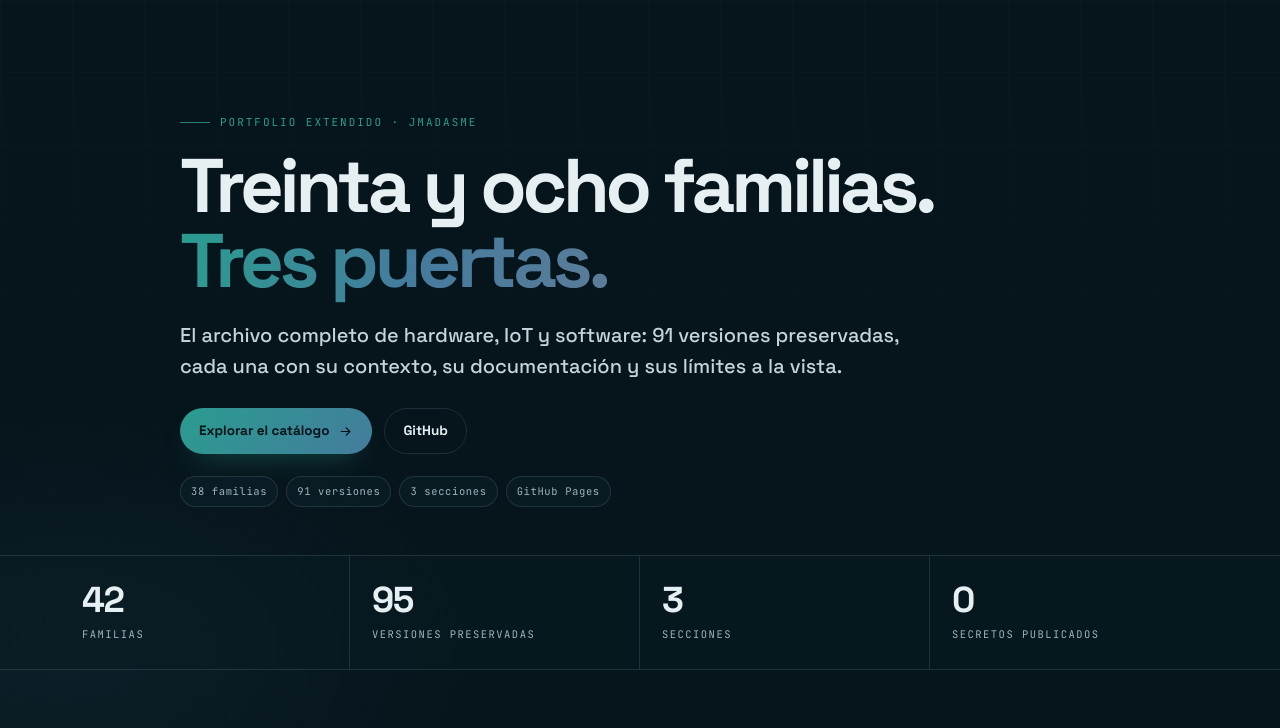
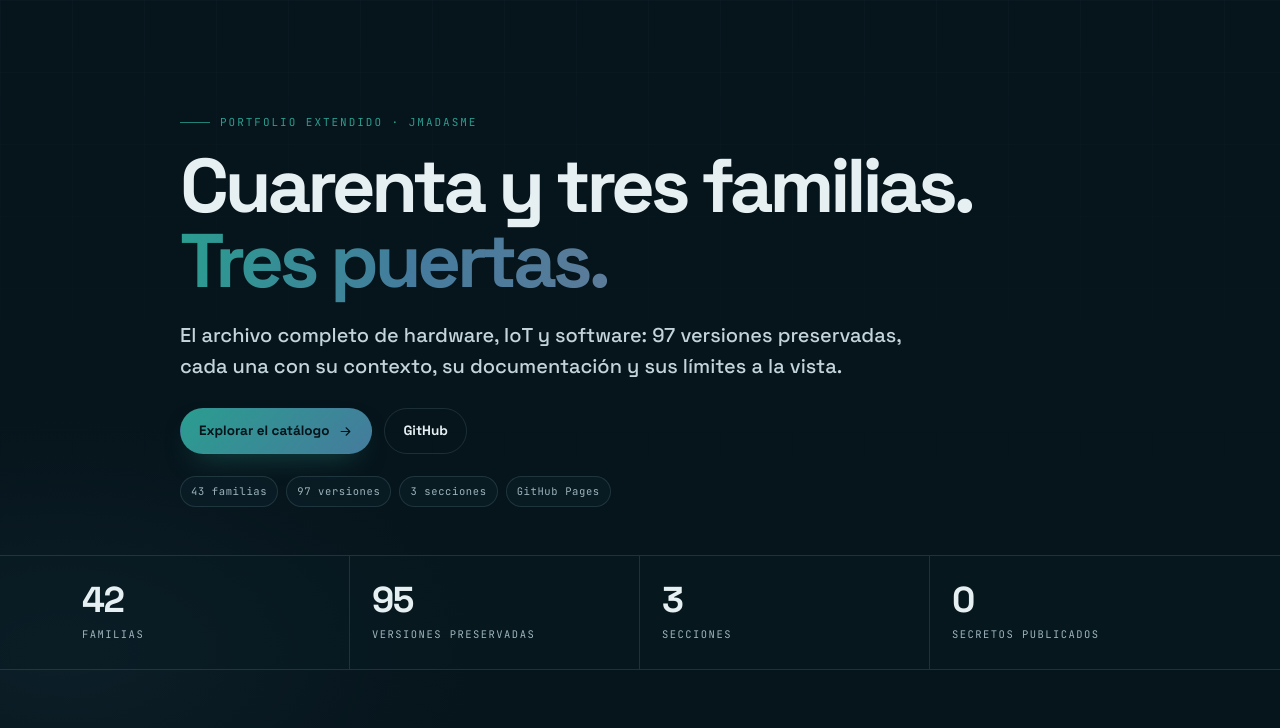
Before and after one commit to jmadasme/jmadasme.github.io, a plain HTML site: page index.html in a window 1280 px wide. Shown: the part 72-800 px from the top of the page. Drawn offline with Linux system fonts and the light colour scheme.

Commit message:
feat(portada): 43 familias, 97 versiones

```diff
--- a/index.html
+++ b/index.html
@@ -3,10 +3,10 @@
 <head>
 <meta charset="utf-8">
 <meta name="viewport" content="width=device-width,initial-scale=1">
-<title>jmadasme · 38 familias, tres secciones</title>
-<meta name="description" content="Portfolio de jmadasme: 38 familias de Arduino UNO Q, IoT &amp; Hardware y Software &amp; IA, con 91 versiones preservadas.">
-<meta property="og:title" content="jmadasme · 38 familias, tres secciones">
-<meta property="og:description" content="Portfolio de jmadasme: 38 familias de Arduino UNO Q, IoT &amp; Hardware y Software &amp; IA, con 91 versiones preservadas.">
+<title>jmadasme · 43 familias, tres secciones</title>
+<meta name="description" content="Portfolio de jmadasme: 43 familias de Arduino UNO Q, IoT &amp; Hardware y Software &amp; IA, con 97 versiones preservadas.">
+<meta property="og:title" content="jmadasme · 43 familias, tres secciones">
+<meta property="og:description" content="Portfolio de jmadasme: 43 familias de Arduino UNO Q, IoT &amp; Hardware y Software &amp; IA, con 97 versiones preservadas.">
 <meta property="og:image" content="assets/og.png">
 <meta property="og:type" content="website">
 <meta name="twitter:card" content="summary_large_image">
@@ -147,10 +147,10 @@ h2{font-size:clamp(30px,4vw,46px);line-height:1.05;letter-spacing:-.04em;margin:
 <main id="top">
 <section class="hero"><div class="wrap" style="max-width:920px">
   <div class="eyebrow">Portfolio extendido · jmadasme</div>
-  <h1>Treinta y ocho familias.<br><span class="grad">Tres puertas.</span></h1>
-  <p class="lead">El archivo completo de hardware, IoT y software: 91 versiones preservadas, cada una con su contexto, su documentación y sus límites a la vista.</p>
+  <h1>Cuarenta y tres familias.<br><span class="grad">Tres puertas.</span></h1>
+  <p class="lead">El archivo completo de hardware, IoT y software: 97 versiones preservadas, cada una con su contexto, su documentación y sus límites a la vista.</p>
   <div class="hero-actions"><a class="btn btn-primary" href="#secciones">Explorar el catálogo <svg viewBox="0 0 24 24" width="15" height="15" fill="none" stroke="currentColor" stroke-width="1.7" stroke-linecap="round" stroke-linejoin="round" aria-hidden="true"><path d="M5 12h14M13 6l6 6-6 6"/></svg></a><a class="btn btn-ghost" href="https://github.com/jmadasme" target="_blank" rel="noopener">GitHub</a></div>
-  <div class="badges"><span class="badge">38 familias</span><span class="badge">91 versiones</span><span class="badge">3 secciones</span><span class="badge">GitHub Pages</span></div>
+  <div class="badges"><span class="badge">43 familias</span><span class="badge">97 versiones</span><span class="badge">3 secciones</span><span class="badge">GitHub Pages</span></div>
 </div></section>
 
 <section class="stats"><div class="wrap stats-grid"><div class="stat"><div class="stat-num">42</div><div class="stat-label">familias</div></div><div class="stat"><div class="stat-num">95</div><div class="stat-label">versiones preservadas</div></div><div class="stat"><div class="stat-num">3</div><div class="stat-label">secciones</div></div><div class="stat"><div class="stat-num">0</div><div class="stat-label">secretos publicados</div></div></div></section>
@@ -235,7 +235,7 @@ h2{font-size:clamp(30px,4vw,46px);line-height:1.05;letter-spacing:-.04em;margin:
 <section class="cta"><div class="wrap"><div class="cta-box reveal"><div class="kicker">jmadasme</div><h2>Del prototipo a la documentación.</h2><p>Hardware, IoT, automatización y software. Todo con el mismo estándar: que otra persona pueda entenderlo, usarlo y continuarlo.</p><div class="hero-actions" style="justify-content:center"><a class="btn btn-primary" href="/iot/">Empezar por IoT <svg viewBox="0 0 24 24" width="15" height="15" fill="none" stroke="currentColor" stroke-width="1.7" stroke-linecap="round" stroke-linejoin="round" aria-hidden="true"><path d="M5 12h14M13 6l6 6-6 6"/></svg></a><a class="btn btn-ghost" href="/software/">Ver Software</a></div></div></div></section>
 </main>
 <footer class="footer"><div class="wrap footer-grid">
-  <div><strong style="color:var(--text)">jmadasme.portfolio</strong> · 38 familias, 91 versiones, 3 secciones.<br>Documentación y sitios publicados con GitHub Pages.<br>Contacto · <a href="mailto:jmadasme@gmail.com">jmadasme@gmail.com</a> · <a href="mailto:jmadasme@protonmail.com">jmadasme@protonmail.com</a> · Telegram <a href="https://t.me/jmadasme" target="_blank" rel="noopener">@jmadasme</a></div>
+  <div><strong style="color:var(--text)">jmadasme.portfolio</strong> · 43 familias, 97 versiones, 3 secciones.<br>Documentación y sitios publicados con GitHub Pages.<br>Contacto · <a href="mailto:jmadasme@gmail.com">jmadasme@gmail.com</a> · <a href="mailto:jmadasme@protonmail.com">jmadasme@protonmail.com</a> · Telegram <a href="https://t.me/jmadasme" target="_blank" rel="noopener">@jmadasme</a></div>
   <div><a href="/arduino-unoq/">Arduino UNO Q</a> · <a href="/iot/">IoT &amp; Hardware</a> · <a href="/software/">Software &amp; IA</a> · <a href="https://github.com/jmadasme" target="_blank" rel="noopener">GitHub</a></div>
 </div></footer>
 
```
